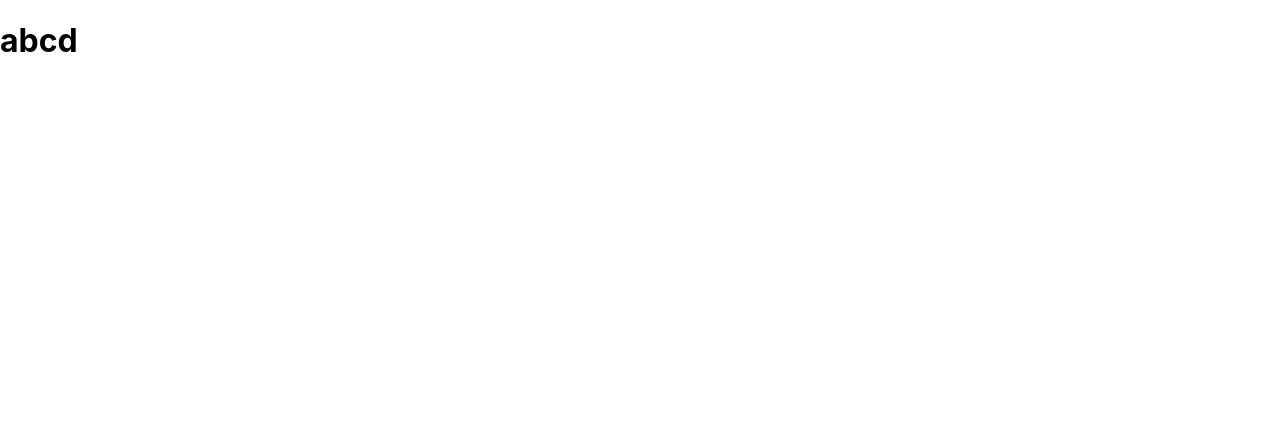
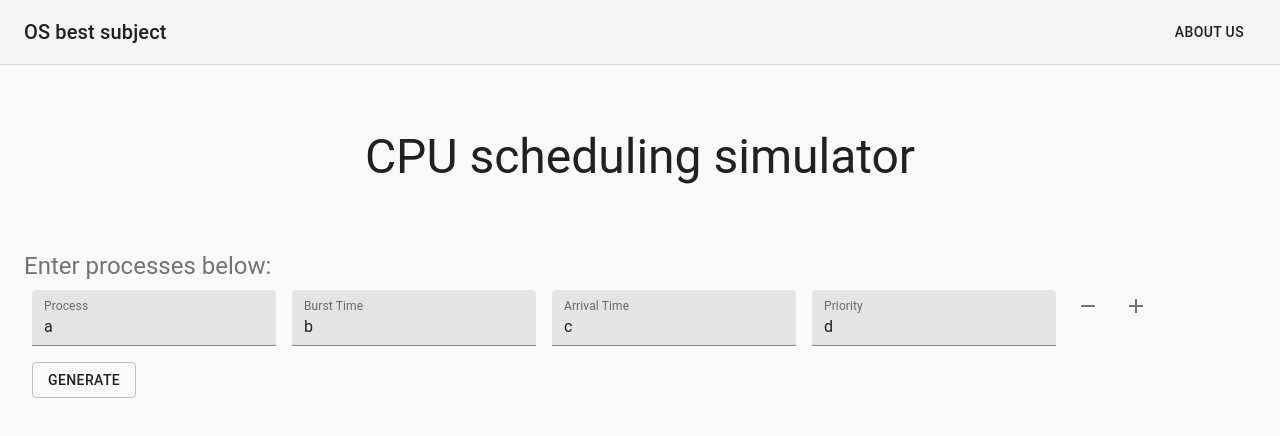
Before and after one commit to winson0404/CPU_Scheduling_simulator, a React (Create React App) app in the folder cpu-scheduling-simulator/: page / in a window 1280 px wide. Shown: the top 436 px of the page. Built offline with nearby package versions, Linux system fonts and the light colour scheme.

Commit message:
mapping doest work for some reason

```diff
--- a/cpu-scheduling-simulator/package.json
+++ b/cpu-scheduling-simulator/package.json
@@ -3,6 +3,8 @@
   "version": "0.1.0",
   "private": true,
   "dependencies": {
+    "@material-ui/core": "^4.11.2",
+    "@material-ui/icons": "^4.11.2",
     "@testing-library/jest-dom": "^5.11.4",
     "@testing-library/react": "^11.1.0",
     "@testing-library/user-event": "^12.1.10",
--- a/cpu-scheduling-simulator/public/index.html
+++ b/cpu-scheduling-simulator/public/index.html
@@ -24,7 +24,7 @@
       work correctly both with client-side routing and a non-root public URL.
       Learn how to configure a non-root public URL by running `npm run build`.
     -->
-    <title>React App</title>
+    <title>CPU-scheduler</title>
   </head>
   <body>
     <noscript>You need to enable JavaScript to run this app.</noscript>
--- /dev/null
+++ b/cpu-scheduling-simulator/src/components/Form/index.tsx
@@ -0,0 +1,72 @@
+import React, {useState} from 'react';
+import { Typography, Container, TextField, Button, IconButton } from '@material-ui/core';
+import RemoveIcon from '@material-ui/icons/Remove';
+import AddIcon from '@material-ui/icons/Add';
+import { FormInput } from "../../types";
+import useStyles from './styles';
+
+interface Props{
+    inputField?: FormInput[]
+    handleChangeInput:any
+}
+
+const Form:React.FC<Props> = (props) => {
+    const classes = useStyles();
+    const { inputField, handleChangeInput } = props;
+    return(
+        <Container>
+            <Typography
+                variant="h5"
+                align="left"
+                color="textSecondary"
+                component="p"
+            >
+                Enter processes below:
+            </Typography>
+            <form className={classes.root}>
+                {inputField?.map((inputField,index)=>(
+                    <div key = {index}>
+                        {console.log("inputField===>",inputField.process)}
+                        <TextField
+                            name = "process"
+                            label = "Process"
+                            variant = 'filled'
+                            value = {inputField?.process}
+                            onChange={e=>handleChangeInput(index,e)}
+                        />
+                        <TextField
+                            name = "burstTime"
+                            label = "Burst Time"
+                            variant = 'filled'
+                            value = {inputField?.burstTime}
+                            onChange={e=>handleChangeInput(index,e)}
+                        />
+                        <TextField
+                            name = "arrivalTime"
+                            label = "Arrival Time"
+                            variant = 'filled'
+                            value = {inputField?.arrivalTime}
+                            onChange={e=>handleChangeInput(index,e)}
+                        />
+                        <TextField
+                            name = "priority"
+                            label = "Priority"
+                            variant = 'filled'
+                            value = {inputField?.priority}
+                            onChange={e=>handleChangeInput(index,e)}
+                        />
+                        <IconButton>
+                            <RemoveIcon/>
+                        </IconButton>
+                        <IconButton>
+                            <AddIcon/>
+                        </IconButton>
+                    </div>
+                ))}
+                <Button className={classes.generateButton} variant="outlined" type="submit">Generate</Button>
+            </form>
+        </Container>
+    )
+}
+
+export default Form;
--- /dev/null
+++ b/cpu-scheduling-simulator/src/components/Form/styles.tsx
@@ -0,0 +1,14 @@
+import { makeStyles } from "@material-ui/core";
+
+const useStyles = makeStyles((theme) => ({
+	root: {
+		"& .MuiTextField-root": {
+			margin: theme.spacing(1),
+		}
+	},
+    generateButton: {
+        margin: theme.spacing(1),
+    },
+}));
+
+export default useStyles;
--- a/cpu-scheduling-simulator/src/screens/Landing/index.tsx
+++ b/cpu-scheduling-simulator/src/screens/Landing/index.tsx
@@ -1,8 +1,77 @@
-import React from 'react';
-import logo from './logo.svg';
+import React, {useState} from "react";
+import AppBar from "@material-ui/core/AppBar";
+import CssBaseline from "@material-ui/core/CssBaseline";
+import Toolbar from "@material-ui/core/Toolbar";
+import Typography from "@material-ui/core/Typography";
+import Link from "@material-ui/core/Link";
+import { useStyles } from "./style";
+import Container from "@material-ui/core/Container";
+import Form from "../../components/Form";
+import {FormInput} from "../../types"
+import { AnyNsRecord } from "dns";
 
 const Landing: React.FC = () => {
-    return(<h1>abcd</h1>)
-}
+	const classes = useStyles();
+    const [inputField, setInputField] = useState<FormInput[]>([{
+        process:'a',
+        burstTime:'b',
+        arrivalTime:'c',
+        priority:'d'
+	}])
+
+	const handleChangeInput = (index:number, e:any) =>{
+		const values:any = {...inputField};
+		values[index][e.target.name] = e.target.value;
+		console.log(values);
+		debugger;
+		setInputField(values);
+		debugger;
+	}
+
+	return (
+		<>
+			<CssBaseline />
+			<AppBar
+				position="static"
+				color="default"
+				elevation={0}
+				className={classes.appBar}
+			>
+				<Toolbar className={classes.toolbar}>
+					<Typography
+						variant="h6"
+						color="inherit"
+						noWrap
+						className={classes.toolbarTitle}
+					>
+						OS best subject
+					</Typography>
+					<nav>
+						<Link
+							variant="button"
+							color="textPrimary"
+							href="#"
+							className={classes.link}
+						>
+							About Us
+						</Link>
+					</nav>
+				</Toolbar>
+			</AppBar>
+			<Container maxWidth="sm" component="main" className={classes.heroContent}>
+				<Typography
+					component="h3"
+					variant="h3"
+					align="center"
+					color="textPrimary"
+					gutterBottom
+				>
+					CPU scheduling simulator
+				</Typography>
+			</Container>
+      	<Form inputField = {inputField} handleChangeInput={handleChangeInput}/>
+		</>
+	);
+};
 
 export default Landing;
--- /dev/null
+++ b/cpu-scheduling-simulator/src/screens/Landing/style.tsx
@@ -0,0 +1,46 @@
+import { makeStyles } from "@material-ui/core/styles";
+
+export const useStyles = makeStyles((theme) => ({
+    '@global': {
+      ul: {
+        margin: 0,
+        padding: 0,
+        listStyle: 'none',
+      },
+    },
+    appBar: {
+      borderBottom: `1px solid ${theme.palette.divider}`,
+    },
+    toolbar: {
+      flexWrap: 'wrap',
+    },
+    toolbarTitle: {
+      flexGrow: 1,
+    },
+    link: {
+      margin: theme.spacing(1, 1.5),
+    },
+    heroContent: {
+      padding: theme.spacing(8, 0, 6),
+    },
+    cardHeader: {
+      backgroundColor:
+        theme.palette.type === 'light' ? theme.palette.grey[200] : theme.palette.grey[700],
+    },
+    cardPricing: {
+      display: 'flex',
+      justifyContent: 'center',
+      alignItems: 'baseline',
+      marginBottom: theme.spacing(2),
+    },
+    footer: {
+      borderTop: `1px solid ${theme.palette.divider}`,
+      marginTop: theme.spacing(8),
+      paddingTop: theme.spacing(3),
+      paddingBottom: theme.spacing(3),
+      [theme.breakpoints.up('sm')]: {
+        paddingTop: theme.spacing(6),
+        paddingBottom: theme.spacing(6),
+      },
+    },
+  }));
--- /dev/null
+++ b/cpu-scheduling-simulator/src/types.d.ts
@@ -0,0 +1,6 @@
+export type FormInput = {
+    process?: String,
+    burstTime?: String,
+    arrivalTime?: String,
+    priority?: String
+}
--- a/cpu-scheduling-simulator/tsconfig.json
+++ b/cpu-scheduling-simulator/tsconfig.json
@@ -18,7 +18,7 @@
     "resolveJsonModule": true,
     "isolatedModules": true,
     "noEmit": true,
-    "jsx": "react-jsx"
+    "jsx": "react-jsx",
   },
   "include": [
     "src",
```
Also changed, not shown: 2 other files (tests, documents, lock files or other folders).
